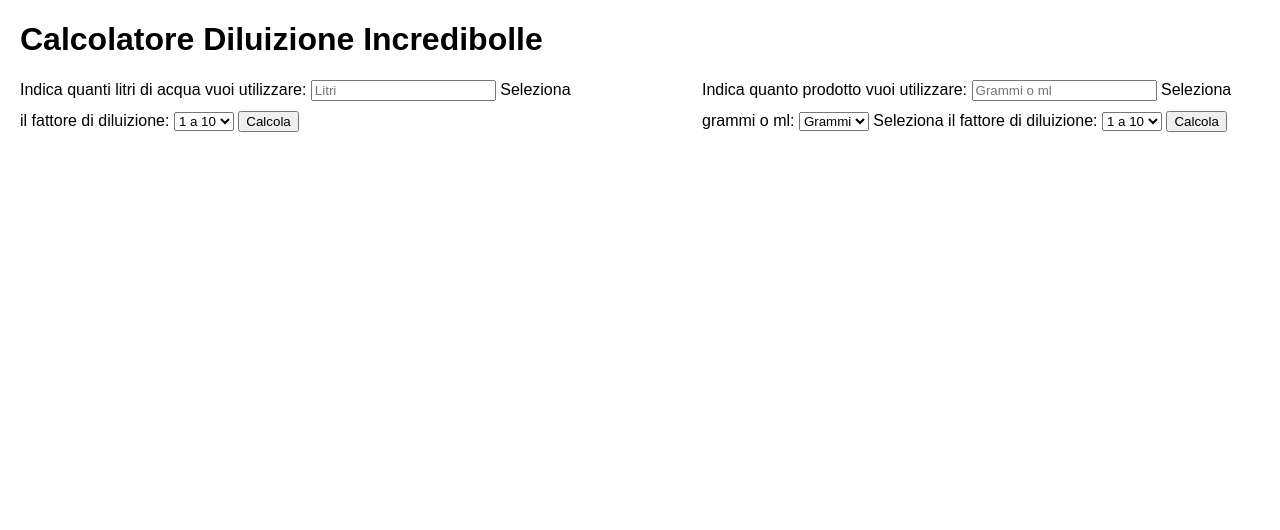
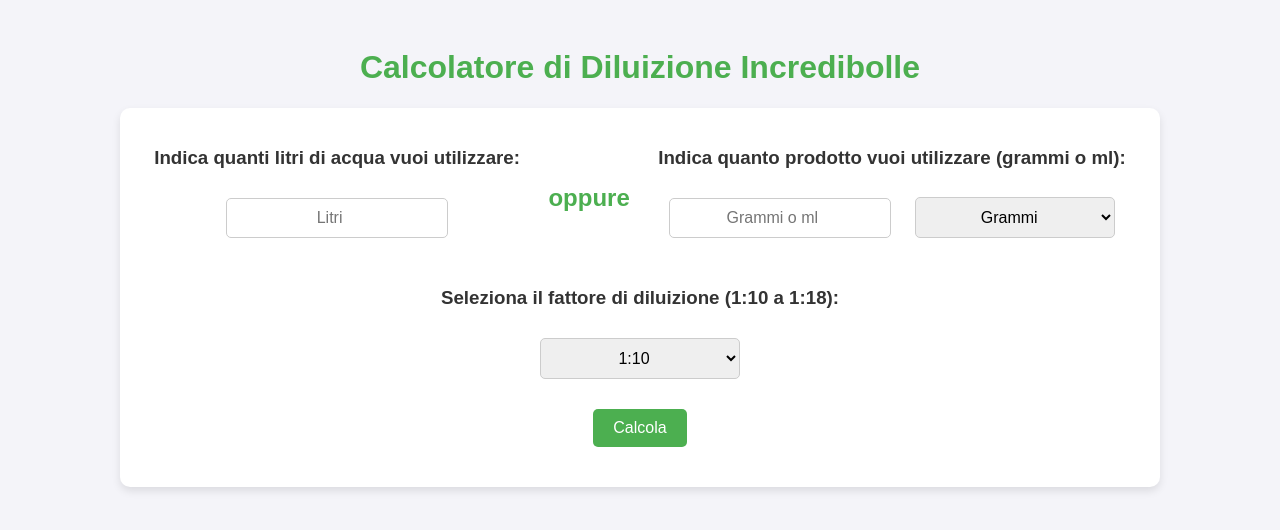
Before and after one commit to incredibolle/CALCOLATORE-DILUIZIONE-PERFETTA, a plain HTML site: page index.html in a window 1280 px wide. Drawn offline with Linux system fonts and the light colour scheme.

Commit message:
index.html

```diff
--- a/index.html
+++ b/index.html
@@ -3,103 +3,150 @@
 <head>
     <meta charset="UTF-8">
     <meta name="viewport" content="width=device-width, initial-scale=1.0">
-    <title>Calcolatore Diluizione Incredibolle</title>
+    <title>CALCOLATORE DILUIZIONE INCREDIBOLLE</title>
     <style>
         body {
             font-family: Arial, sans-serif;
-            margin: 20px;
+            background-color: #f4f4f9;
+            color: #333;
+            text-align: center;
+            padding: 20px;
+        }
+        h1 {
+            color: #4CAF50;
         }
         .container {
-            display: flex;
-            justify-content: space-between;
+            max-width: 1000px;
+            margin: auto;
+            padding: 20px;
+            background-color: #fff;
+            border-radius: 10px;
+            box-shadow: 0 4px 8px rgba(0, 0, 0, 0.1);
         }
         .section {
-            width: 45%;
+            margin-bottom: 20px;
         }
-        .button {
-            margin-top: 10px;
+        .input-box {
+            width: 200px;
+            padding: 10px;
+            margin: 10px;
+            border-radius: 5px;
+            border: 1px solid #ccc;
+            font-size: 16px;
+            text-align: center;
         }
-        .result {
+        .input-box:focus {
+            border-color: #4CAF50;
+        }
+        .btn {
+            background-color: #4CAF50;
+            color: white;
+            padding: 10px 20px;
+            border: none;
+            border-radius: 5px;
+            cursor: pointer;
+            font-size: 16px;
+        }
+        .btn:hover {
+            background-color: #45a049;
+        }
+        .result-box {
+            font-size: 18px;
+            color: #4CAF50;
+            margin-top: 20px;
             font-weight: bold;
-            margin-top: 10px;
+        }
+        .container-flex {
+            display: flex;
+            justify-content: space-around;
+            align-items: center;
+        }
+        select {
+            padding: 10px;
+            font-size: 16px;
+            border-radius: 5px;
+            border: 1px solid #ccc;
+        }
+        .center {
+            font-size: 24px;
+            color: #4CAF50;
+            font-weight: bold;
         }
     </style>
 </head>
 <body>
-    <h1>Calcolatore Diluizione Incredibolle</h1>
+    <h1>Calcolatore di Diluizione Incredibolle</h1>
+    <div class="container">
+        <div class="container-flex">
+            <div class="section">
+                <h3>Indica quanti litri di acqua vuoi utilizzare:</h3>
+                <input id="litri" class="input-box" type="number" step="0.01" placeholder="Litri" required>
+            </div>
 
-    <!-- Sezione 1: Indica quanti litri di acqua vuoi utilizzare -->
-    <div class="container">
-        <div class="section">
-            <label for="litriAcqua">Indica quanti litri di acqua vuoi utilizzare:</label>
-            <input type="number" id="litriAcqua" step="0.01" placeholder="Litri" />
-            <label for="fattoreDiluizione">Seleziona il fattore di diluizione:</label>
-            <select id="fattoreDiluizione">
-                <option value="10">1 a 10</option>
-                <option value="18">1 a 18</option>
-            </select>
-            <button class="button" onclick="calcolaAcqua()">Calcola</button>
-            <div id="risultatoAcqua" class="result"></div>
+            <div class="center">oppure</div>
+
+            <div class="section">
+                <h3>Indica quanto prodotto vuoi utilizzare (grammi o ml):</h3>
+                <input id="quantitaProdotto" class="input-box" type="number" step="0.01" placeholder="Grammi o ml" required>
+                <select id="unitaProdotto" class="input-box">
+                    <option value="grammi">Grammi</option>
+                    <option value="ml">Millilitri</option>
+                </select>
+            </div>
         </div>
 
-        <!-- Sezione 2: Indica quanto prodotto vuoi utilizzare -->
         <div class="section">
-            <label for="quantitaProdotto">Indica quanto prodotto vuoi utilizzare:</label>
-            <input type="number" id="quantitaProdotto" step="0.01" placeholder="Grammi o ml" />
-            <label for="unitaProdotto">Seleziona grammi o ml:</label>
-            <select id="unitaProdotto">
-                <option value="grammi">Grammi</option>
-                <option value="ml">ml</option>
+            <h3>Seleziona il fattore di diluizione (1:10 a 1:18):</h3>
+            <select id="fattore" class="input-box">
+                <option value="1.10">1:10</option>
+                <option value="1.11">1:11</option>
+                <option value="1.12">1:12</option>
+                <option value="1.13">1:13</option>
+                <option value="1.14">1:14</option>
+                <option value="1.15">1:15</option>
+                <option value="1.16">1:16</option>
+                <option value="1.17">1:17</option>
+                <option value="1.18">1:18</option>
             </select>
-            <label for="fattoreDiluizione2">Seleziona il fattore di diluizione:</label>
-            <select id="fattoreDiluizione2">
-                <option value="10">1 a 10</option>
-                <option value="18">1 a 18</option>
-            </select>
-            <button class="button" onclick="calcolaProdotto()">Calcola</button>
-            <div id="risultatoProdotto" class="result"></div>
         </div>
+
+        <div>
+            <button class="btn" onclick="calcola()">Calcola</button>
+        </div>
+
+        <div class="result-box" id="risultato"></div>
     </div>
 
     <script>
-        const pesoSpecificoIncredibolle = 1.091;
+        function calcola() {
+            let litri = parseFloat(document.getElementById("litri").value);
+            let quantitaProdotto = parseFloat(document.getElementById("quantitaProdotto").value);
+            let unitaProdotto = document.getElementById("unitaProdotto").value;
+            let fattore = parseFloat(document.getElementById("fattore").value);
+            const pesoSpecifico = 1.091;
 
-        // Calcola i grammi di prodotto per un dato numero di litri di acqua
-        function calcolaAcqua() {
-            const litri = parseFloat(document.getElementById('litriAcqua').value);
-            const fattore = parseFloat(document.getElementById('fattoreDiluizione').value);
-
-            if (isNaN(litri) || litri <= 0) {
-                alert("Per favore inserisci una quantità valida di litri di acqua.");
-                return;
+            let risultato = "";
+            if (litri > 0) {
+                // Calcolo in grammi
+                let grammi = (litri * fattore) * pesoSpecifico;
+                let ml = grammi / pesoSpecifico;
+                risultato = `Per ${litri} litri di acqua, devi usare ${grammi.toFixed(2)} grammi di Incredibolle (${ml.toFixed(2)} ml).`;
+            } else if (quantitaProdotto > 0) {
+                if (unitaProdotto === "grammi") {
+                    // Calcolo litri da grammi
+                    let litriCalcolati = (quantitaProdotto / pesoSpecifico) / fattore;
+                    risultato = `Per ${quantitaProdotto} grammi di Incredibolle, devi usare circa ${litriCalcolati.toFixed(2)} litri di acqua.`;
+                } else if (unitaProdotto === "ml") {
+                    // Calcolo litri da ml
+                    let grammiCalcolati = quantitaProdotto * pesoSpecifico;
+                    let litriCalcolati = (grammiCalcolati / pesoSpecifico) / fattore;
+                    risultato = `Per ${quantitaProdotto} ml di Incredibolle, devi usare circa ${litriCalcolati.toFixed(2)} litri di acqua.`;
+                }
+            } else {
+                risultato = "Inserisci un valore valido!";
             }
 
-            const grammi = (litri * fattore).toFixed(2);
-            const ml = (grammi * pesoSpecificoIncredibolle).toFixed(2);
-            document.getElementById('risultatoAcqua').innerText = `Devi utilizzare ${grammi} grammi di Incredibolle (${ml} ml).`;
-        }
-
-        // Calcola la quantità di acqua per un dato numero di grammi o ml di prodotto
-        function calcolaProdotto() {
-            const quantita = parseFloat(document.getElementById('quantitaProdotto').value);
-            const unita = document.getElementById('unitaProdotto').value;
-            const fattore = parseFloat(document.getElementById('fattoreDiluizione2').value);
-
-            if (isNaN(quantita) || quantita <= 0) {
-                alert("Per favore inserisci una quantità valida di prodotto.");
-                return;
-            }
-
-            let acqua;
-            if (unita === "grammi") {
-                acqua = (quantita / fattore).toFixed(2);
-                const ml = (quantita * pesoSpecificoIncredibolle).toFixed(2);
-                document.getElementById('risultatoProdotto').innerText = `Per ${quantita} grammi di Incredibolle, usa ${acqua} litri di acqua. (${ml} ml)`;
-            } else {
-                const grammi = (quantita * (fattore / pesoSpecificoIncredibolle)).toFixed(2);
-                acqua = (quantita / fattore).toFixed(2);
-                document.getElementById('risultatoProdotto').innerText = `Per ${quantita} ml di Incredibolle, usa ${acqua} litri di acqua. (${grammi} grammi)`;
-            }
+            document.getElementById("risultato").innerHTML = risultato;
         }
     </script>
 </body>
```
